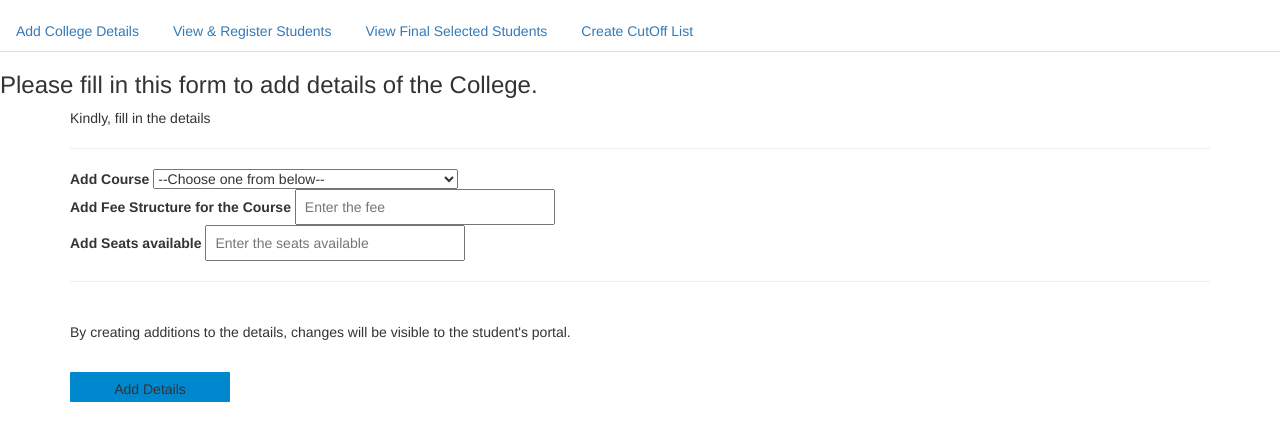
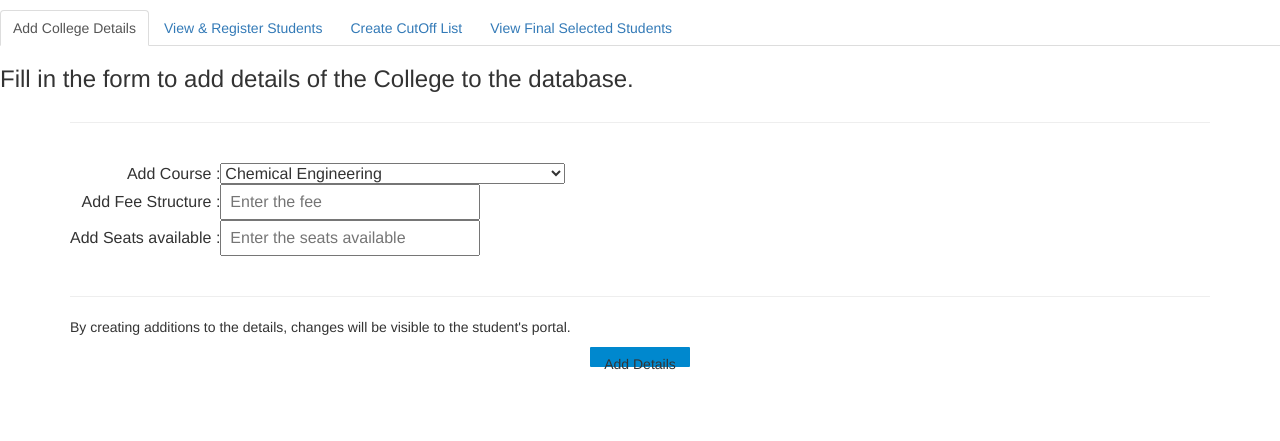
Before and after one commit to divya-rathi/CAMs, a Flask app: template templates/home_admin.html in a window 1280 px wide. Shown: the part 73-514 px from the top of the page. Run offline with Flask 2, Linux system fonts and the light colour scheme; the template is opened without the code that fills it, so the values that code supplies are empty; some libraries are stand-ins or nearby versions.

Commit message:
Add view/register students functionalities

```diff
--- a/static/css/main.css
+++ b/static/css/main.css
@@ -42,3 +42,18 @@ button:hover{
 .register .login{
     margin-top: 7px;
 }
+.carousel-indicators li{
+    background-color: #325236;
+}
+.tabContent {
+    display:none;
+}
+
+#g-btn{
+    height:20px;
+    width:100px;
+    margin: -20px -50px;
+    position:relative;
+    top:50%;
+    left:50%;
+}}
--- a/templates/home_admin.html
+++ b/templates/home_admin.html
@@ -9,71 +9,148 @@
 
     <title>CAMs--Home</title>
 </head>
-<body>
 <nav>
     <p class="has-text-centered" >Navbar here</p>
 </nav>
 <div class="has-text-left "><h2 class="is-size-2" style="color:white;">Welcome {{u}} :)</h2>
 </div>
-<div class="tabs is-toggle is-fullwidth">
+<script type="text/javascript" src="http://code.jquery.com/jquery-1.7.2.js"></script>
+<style>
+/*style nav bar*/
+.nav {
+margin-bottom: 18px;
+margin-left: 0;
+list-style: none;
+}
+.nav > li > a {
+display: block;
+}
+.nav-tabs{
+*zoom: 1;
+}
+.nav-tabs:before,
+.nav-tabs:after {
+display: table;
+content: "";
+}
+.nav-tabs:after {
+clear: both;
+}
+.nav-tabs > li {
+float: left;
+}
+.nav-tabs > li > a {
+padding-right: 12px;
+padding-left: 12px;
+margin-right: 2px;
+line-height: 14px;
+}
+.nav-tabs {
+border-bottom: 1px solid #ddd;
+}
+.nav-tabs > li {
+margin-bottom: -1px;
+}
+.nav-tabs > li > a {
+padding-top: 8px;
+padding-bottom: 8px;
+line-height: 18px;
+border: 1px solid transparent;
+-webkit-border-radius: 4px 4px 0 0;
+-moz-border-radius: 4px 4px 0 0;
+border-radius: 4px 4px 0 0;
+}
+
+.nav-tabs > li > a:hover {
+border-color: #eeeeee #eeeeee #dddddd;
+}
+
+.nav-tabs > .active > a,
+.nav-tabs > .active > a:hover {
+color: #555555;
+cursor: default;
+background-color: #ffffff;
+border: 1px solid #ddd;
+border-bottom-color: transparent;
+}
+
+li {
+line-height: 18px;
+}
+
+.tab-content.active{
+display: block;
+}
+
+.tab-content.hide{
+display: none;
+}
+</style>
+</head>
+	<body>
+		<div>
 			<ul class="nav nav-tabs">
-    <li class="is-active">
-      <a data-toggle="tab" href="#Addcollege">
-        <span class="icon is-small"><i class="fas fa-image" aria-hidden="true"></i></span>
-        <span name="tab">Add College Details</span>
-      </a>
+				<li class="active">
+					<a href="#tab-1" name="tab">Add College Details</a>
 				</li>
 				<li>
-      <a data-toggle="tab" href="#RegStud">
-        <span class="icon is-small"><i class="fas fa-music" aria-hidden="true"></i></span>
-        <span name="tab">View & Register Students</span>
-      </a>
+					<a href="#tab-2" name="tab">View & Register Students</a>
 				</li>
 				<li>
-      <a data-toggle="tab" href="#view">
-        <span class="icon is-small"><i class="fas fa-film" aria-hidden="true"></i></span>
-        <span name="tab">View Final Selected Students</span>
-      </a>
+					<a href="#tab-3" name="tab">Create CutOff List</a>
 				</li>
                 <li>
-        <a data-toggle="tab" href="#cutoff">
-        <span class="icon is-small"><i class="far fa-file-alt" aria-hidden="true"></i></span>
-        <span name="tab">Create CutOff List</span>
-      </a>
+					<a href="#tab-4" name="tab">View Final Selected Students</a>
 				</li>
 			</ul>
-<div class="tab-content">
-  <div id="clg-details" class="tab-pane fade in active">
-    <h3>Please fill in this form to add details of the College.</h3>
-  <div class="container">
-
-    <p>Kindly, fill in the details</p>
+		</div>
+		<section id="tab-1" class="tab-content active">
+                <div>
+  <h3>Fill in the form to add details of the College to the database.</h3>
+<form>
+  <div class="container d-flex align-items-center justify-content-center">
     <hr>
-
-    <b>Add Course</b>
+      <table>
+     <tr>
+    <td align="right">Add Course    :   </td>
+         <td align="left">
       <select id="course" name="course">
-      <option selected="selected">--Choose one from below--</option>
       <option value="chem">Chemical Engineering</option>
       <option value="civil">Civil Engineering</option>
       <option value="cse">Computer Science and Engineering</option>
       <option value="eee">Electrical and Electronic Engineering</option>
       <option value="ece">Electronics and Communications Engineering</option>
     </select>
-<br />
-    <b>Add Fee Structure for the Course</b>
+         </td>
+     </tr>
+
+     <tr>
+    <td align="right">Add Fee Structure     : </td>
+         <td align="left">
     <input type="text" placeholder="Enter the fee" name="fee" required>
-<br />
-    <b>Add Seats available</b>
+         </td>
+     </tr>
+<br>
+     <tr>
+    <td align="right">Add Seats available   :  </td>
+         <td align="left">
     <input type="text" placeholder="Enter the seats available" name="seats" required>
-    <hr>
-<br />
+         </td>
+     </tr>
+
+         </table>
+<br /><hr>
     <p>By creating additions to the details, changes will be visible to the student's portal.</p>
 <br />
-    <button type="submit">Add Details</button>
+    <button type="submit" id="g-btn" class=".text-center">Add Details</button>
   </div>
+</form>
+			    </div>
+		</section>
 
-  </div>
-  <div id="reg-stud" class="tab-pane fade">
+		<section id="tab-2" class="tab-content hide">
+			<div>
+				VIEW AND REGISTER STUDENTS
                 <h2 class="tabsTitle">View Students who applied for admission</h2>
       <table>
           <tr>
@@ -85,30 +162,51 @@
               <th>Applied for Admission</th>
               <th>Accept/Remove</th>
           </tr>
+
+          <tr>
+              <td></td>
+              <td></td>
+              <td></td>
+              <td></td>
+              <td></td>
+              <td></td>
+              <td></td>
+          </tr>
+
       </table>
 			</div>
-
-  <div id="view-selected" class="tab-pane fade">
-    <h3>View Final List</h3>
-    <p>Some content in menu 2.</p>
+		</section>
+		<section id="tab-3" class="tab-content hide">
+			<div>
+				Content in tab 3
 			</div>
-     <div id="cut-off" class="tab-pane fade">
-    <h3>CutOff Details</h3>
-    <p>Some content in menu 3.</p>
-  </div>
-</div>
-
-</div>
-</div>
-
-</div>
+		</section>
 	</body>
 </html>
+
 <script>
-$(function() {
-      $( 'ul.nav li' ).on( 'click', function() {
-            $( this ).parent().find( 'li.is-active' ).removeClass( 'is-active' );
-            $( this ).addClass( 'is-active' );
+	$(document).ready(function() {
+		$('.nav-tabs > li > a').click(function(event){
+		event.preventDefault();//stop browser to take action for clicked anchor
+
+		//get displaying tab content jQuery selector
+		var active_tab_selector = $('.nav-tabs > li.active > a').attr('href');
+
+		//find actived navigation and remove 'active' css
+		var actived_nav = $('.nav-tabs > li.active');
+		actived_nav.removeClass('active');
+
+		//add 'active' css into clicked navigation
+		$(this).parents('li').addClass('active');
+
+		//hide displaying tab content
+		$(active_tab_selector).removeClass('active');
+		$(active_tab_selector).addClass('hide');
+
+		//show target tab content
+		var target_tab_selector = $(this).attr('href');
+		$(target_tab_selector).removeClass('hide');
+		$(target_tab_selector).addClass('active');
 	     });
 	  });
 </script>
```
Lines whose indentation alone changed are shown as unchanged.
